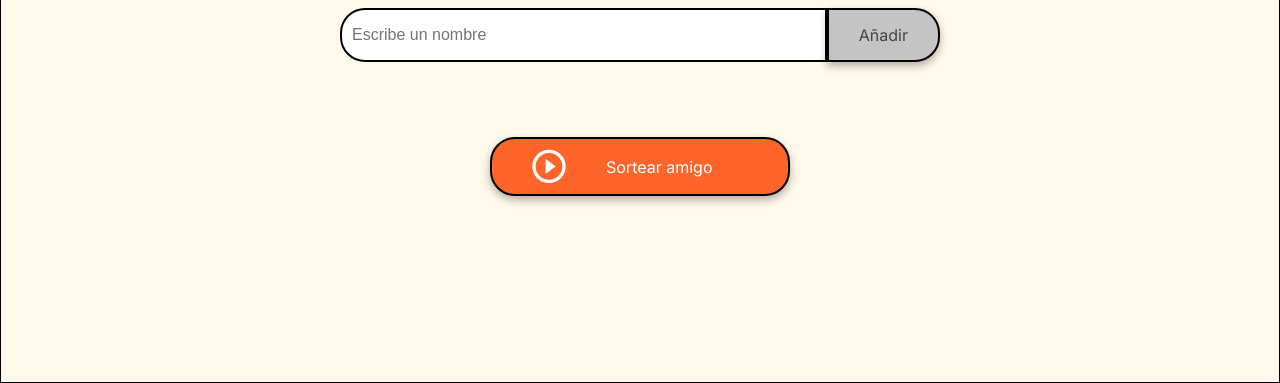
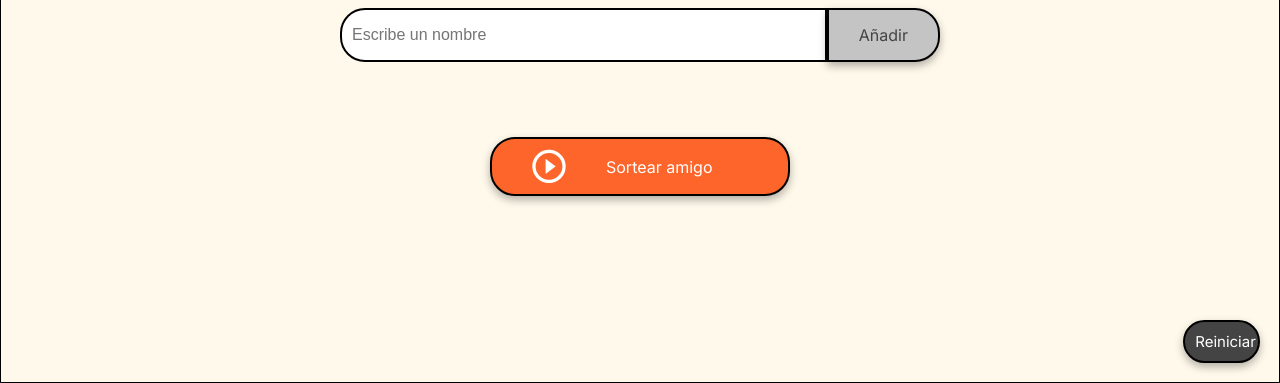
Before and after one commit to KerenA17/challenge-amigo-secreto_keren, a plain HTML site: page index.html in a window 1280 px wide. Shown: the part 417-800 px from the top of the page. Drawn offline with Linux system fonts and the light colour scheme.

Commit message:
reinicio

```diff
--- a/app.js
+++ b/app.js
@@ -52,3 +52,10 @@ function sorteo(){
     finalResul.innerHTML=(`El amigo secreto sorteado es: ${nombreSorteado}`);//se muestra el nombre
 
 }
+
+function reiniciar(){
+    listaNombres = []; // Vaciar la lista
+    document.getElementById('listaAmigos').innerHTML = ""; // Limpiar la lista en HTML
+    document.getElementById('resultado').innerHTML = ""; // Limpiar el resultado
+    document.querySelector('#nombreAmigo').value = ""; // Limpiar el input
+}
--- a/index.html
+++ b/index.html
@@ -22,6 +22,7 @@
             <div class="input-wrapper">
                 <input type="text" id="nombreAmigo" class="input-name" placeholder="Escribe un nombre">
                 <button class="button-add" onclick="agregarAmigo()">Añadir</button>
+                <button class="button-resert" onclick="reiniciar()">Reiniciar</button>
             </div>
 
             <ul id="listaAmigos" class="name-list" aria-labelledby="listaAmigos" role="list"></ul>
--- a/style.css
+++ b/style.css
@@ -153,6 +153,19 @@ ul {
     font-size: 16px;
 }
 
+.button-resert{
+    display: flex;
+    width: 6% ;
+    padding: 10px 10px;
+    color: var(--color-white) ;
+    background-color: var(--color-text);
+    font-size: 15px;
+    position: fixed;
+    bottom: 20px;
+    right: 20px;
+    align-items: center;
+
+}
 .button-draw img {
     margin-right: 40px;
 }
```
